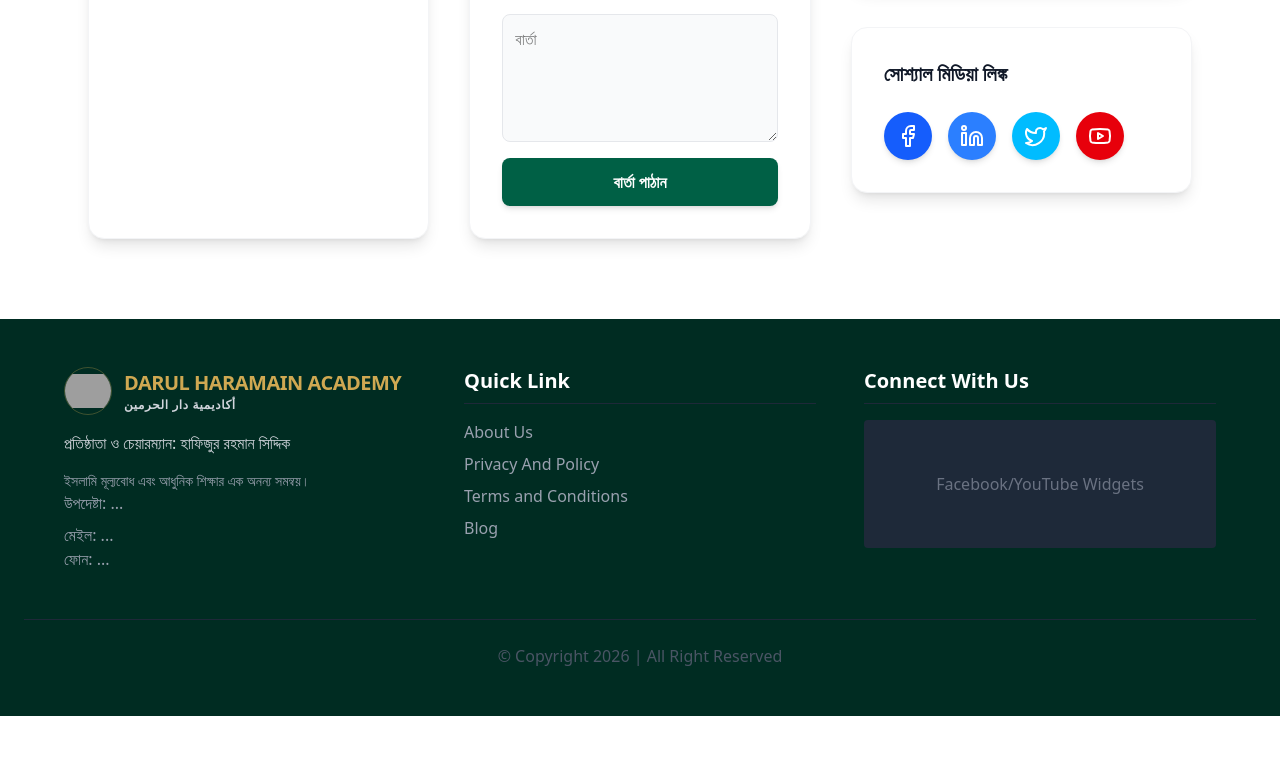
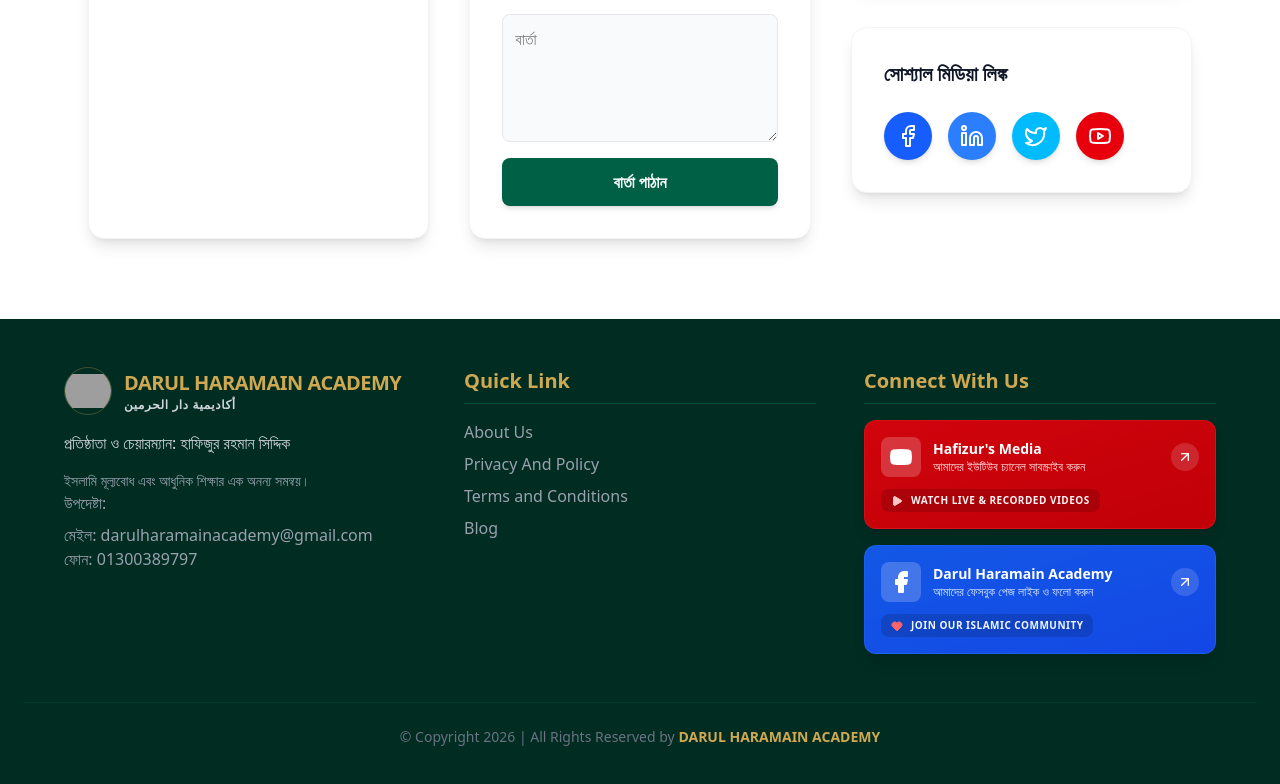
Before and after one commit to hafijurrahmansiddik69-ship-it/DARUL-HARAMAIN-ACADEMY, a React (Vite) app: page /contact in a window 1280 px wide. Shown: the part 974-1758 px from the top of the page. Before the commit the page ends 1690 px from the top, so only its background shows below. Built offline with nearby package versions, Linux system fonts and the light colour scheme; grey boxes are pictures that could not be loaded.

Commit message:
feat(contact): update contact information and footer
Update phone number and email address across the contact page and footer, and enhance footer UI styling.

```diff
--- a/src/components/Contact.tsx
+++ b/src/components/Contact.tsx
@@ -31,11 +31,11 @@
               </div>
               <div className="flex items-center gap-3">
                 <Phone className="w-6 h-6 text-[#cfa852] flex-shrink-0" />
-                <p>+৮৮০ ১৭XXXXXXXX</p>
+                <p>01300389797</p>
               </div>
               <div className="flex items-center gap-3">
                 <Mail className="w-6 h-6 text-[#cfa852] flex-shrink-0" />
-                <p>info@darulharamain.academy</p>
+                <p>darulharamainacademy@gmail.com</p>
               </div>
             </div>
           </div>
--- a/src/components/Footer.tsx
+++ b/src/components/Footer.tsx
@@ -1,3 +1,5 @@
+import { Youtube, Facebook, ArrowUpRight, Play, Heart } from "lucide-react";
+
 export default function Footer() {
   return (
     <footer className="bg-emerald-950 text-white py-12 px-6">
@@ -17,27 +19,81 @@
           </div>
           <p className="text-gray-300 font-light">প্রতিষ্ঠাতা ও চেয়ারম্যান: হাফিজুর রহমান সিদ্দিক</p>
           <p className="text-gray-400 text-sm mt-4">ইসলামি মূল্যবোধ এবং আধুনিক শিক্ষার এক অনন্য সমন্বয়।</p>
-          <p className="text-gray-400">উপদেষ্টা: ...</p>
-          <p className="text-gray-400 mt-2">মেইল: ...</p>
-          <p className="text-gray-400">ফোন: ...</p>
+          <p className="text-gray-400">উপদেষ্টা: </p>
+          <p className="text-gray-400 mt-2">মেইল: darulharamainacademy@gmail.com</p>
+          <p className="text-gray-400">ফোন: 01300389797</p>
         </div>
         <div>
-          <h3 className="text-xl font-semibold mb-4 border-b border-gray-800 pb-2">Quick Link</h3>
+          <h3 className="text-xl font-semibold mb-4 border-b border-emerald-900 pb-2 text-[#cfa852]">Quick Link</h3>
           <ul className="space-y-2 text-gray-400">
-            <li><a href="#" className="hover:text-white">About Us</a></li>
-            <li><a href="#" className="hover:text-white">Privacy And Policy</a></li>
-            <li><a href="#" className="hover:text-white">Terms and Conditions</a></li>
-            <li><a href="#" className="hover:text-white">Blog</a></li>
+            <li><a href="#" className="hover:text-white transition-colors">About Us</a></li>
+            <li><a href="#" className="hover:text-white transition-colors">Privacy And Policy</a></li>
+            <li><a href="#" className="hover:text-white transition-colors">Terms and Conditions</a></li>
+            <li><a href="#" className="hover:text-white transition-colors">Blog</a></li>
           </ul>
         </div>
         <div>
-          <h3 className="text-xl font-semibold mb-4 border-b border-gray-800 pb-2">Connect With Us</h3>
-          {/* Placeholder for social widgets */}
-          <div className="h-32 bg-gray-800 rounded flex items-center justify-center text-gray-500">Facebook/YouTube Widgets</div>
+          <h3 className="text-xl font-semibold mb-4 border-b border-emerald-900 pb-2 text-[#cfa852]">Connect With Us</h3>
+
+          <div className="space-y-4">
+            {/* YouTube Widget */}
+            <a
+              href="https://www.youtube.com/@hafizursmedia"
+              target="_blank"
+              rel="noopener noreferrer"
+              className="group block bg-gradient-to-br from-red-600/90 to-red-700 hover:from-red-600 hover:to-red-800 p-4 rounded-xl shadow-lg border border-red-500/30 transition-all duration-300 transform hover:-translate-y-1"
+            >
+              <div className="flex items-center justify-between">
+                <div className="flex items-center gap-3">
+                  <div className="bg-white/20 p-2 rounded-lg text-white">
+                    <Youtube className="w-6 h-6 fill-current text-white" />
+                  </div>
+                  <div>
+                    <h4 className="font-bold text-sm text-white">Hafizur's Media</h4>
+                    <p className="text-xs text-red-100 font-light">আমাদের ইউটিউব চ্যানেল সাবস্ক্রাইব করুন</p>
+                  </div>
+                </div>
+                <div className="bg-white/15 p-1.5 rounded-full text-white group-hover:scale-110 transition-transform">
+                  <ArrowUpRight className="w-4 h-4" />
+                </div>
+              </div>
+              <div className="mt-3 flex items-center gap-2 bg-black/15 py-1 px-2.5 rounded-lg w-fit text-[10px] text-red-50 font-semibold tracking-wider uppercase">
+                <Play className="w-3 h-3 fill-current text-red-200" />
+                <span>Watch Live & Recorded Videos</span>
+              </div>
+            </a>
+
+            {/* Facebook Widget */}
+            <a
+              href="https://www.facebook.com/search/top?q=darul%20haramain%20academy"
+              target="_blank"
+              rel="noopener noreferrer"
+              className="group block bg-gradient-to-br from-blue-600/90 to-blue-700 hover:from-blue-600 hover:to-blue-800 p-4 rounded-xl shadow-lg border border-blue-500/30 transition-all duration-300 transform hover:-translate-y-1"
+            >
+              <div className="flex items-center justify-between">
+                <div className="flex items-center gap-3">
+                  <div className="bg-white/20 p-2 rounded-lg text-white">
+                    <Facebook className="w-6 h-6 fill-current text-white" />
+                  </div>
+                  <div>
+                    <h4 className="font-bold text-sm text-white">Darul Haramain Academy</h4>
+                    <p className="text-xs text-blue-100 font-light">আমাদের ফেসবুক পেজ লাইক ও ফলো করুন</p>
+                  </div>
+                </div>
+                <div className="bg-white/15 p-1.5 rounded-full text-white group-hover:scale-110 transition-transform">
+                  <ArrowUpRight className="w-4 h-4" />
+                </div>
+              </div>
+              <div className="mt-3 flex items-center gap-2 bg-black/15 py-1 px-2.5 rounded-lg w-fit text-[10px] text-blue-50 font-semibold tracking-wider uppercase">
+                <Heart className="w-3 h-3 text-red-400 fill-current" />
+                <span>Join Our Islamic Community</span>
+              </div>
+            </a>
+          </div>
         </div>
       </div>
-      <div className="text-center text-gray-600 mt-12 pt-6 border-t border-gray-800">
-        &copy; Copyright 2026 | All Right Reserved
+      <div className="text-center text-gray-500 mt-12 pt-6 border-t border-emerald-900/40 text-sm">
+        &copy; Copyright 2026 | All Rights Reserved by <span className="text-[#cfa852] font-semibold">DARUL HARAMAIN ACADEMY</span>
       </div>
     </footer>
   );
```
